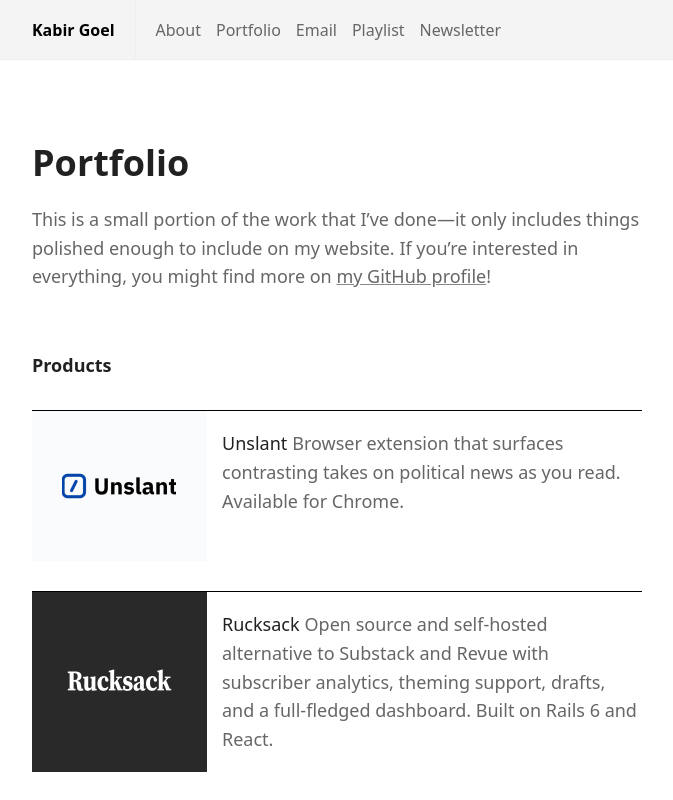
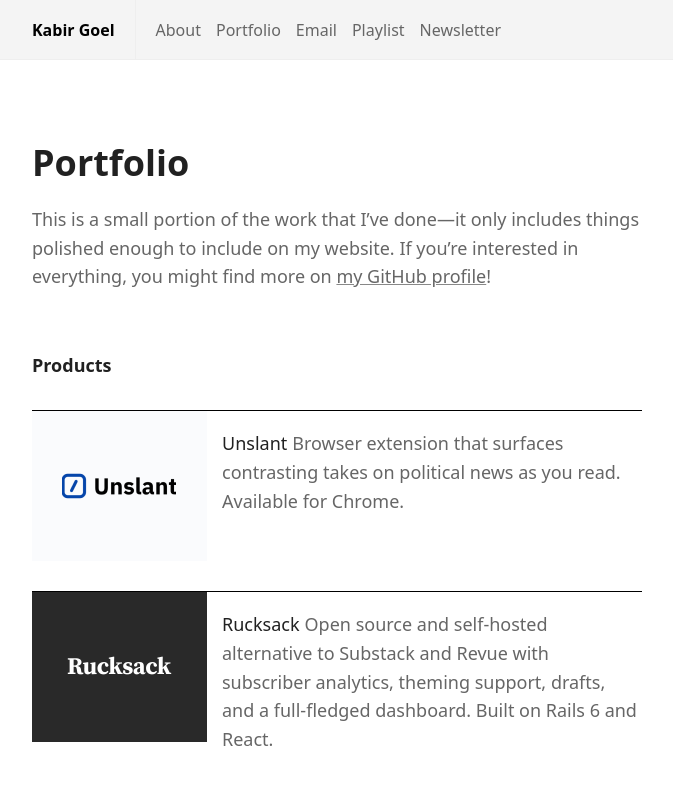
Before and after one commit to kbrgl/website, a Next.js app: page /portfolio in a window 1280 px wide. Shown: the top 800 px of the page, without its empty margins (303-976 px from the left). Built offline with nearby package versions, Linux system fonts and the light colour scheme; a web font is replaced by a local one.

Commit message:
Fix portfolio image sizing on Safari

```diff
--- a/components/project.module.css
+++ b/components/project.module.css
@@ -4,20 +4,21 @@
   display: flex;
 }
 
-.projectImage {
+.image {
   margin-right: var(--s);
+  align-self: flex-start;
 }
 
-.projectLink {
+.link {
   display: block;
   text-decoration: none;
 }
 
-.projectName {
+.name {
   font-weight: 500;
 }
 
-.projectDescription {
+.description {
   margin-left: var(--xxs);
   color: var(--color-text-secondary);
 }
--- a/components/project.tsx
+++ b/components/project.tsx
@@ -6,18 +6,17 @@ export default function Project({ project }) {
 
   return (
     <Link href={link || `/p/${slug}`}>
-      <a className={styles.projectLink}>
+      <a className={styles.link}>
         <div className={styles.project}>
           <img
-            className={styles.projectImage}
+            className={styles.image}
             src={`/projects/${image}`}
             alt=""
             width={175}
-            height="auto"
           />
           <p>
-            <span className={styles.projectName}>{name}</span>
-            <span className={styles.projectDescription}>{description}</span>
+            <span className={styles.name}>{name}</span>
+            <span className={styles.description}>{description}</span>
           </p>
         </div>
       </a>
```
